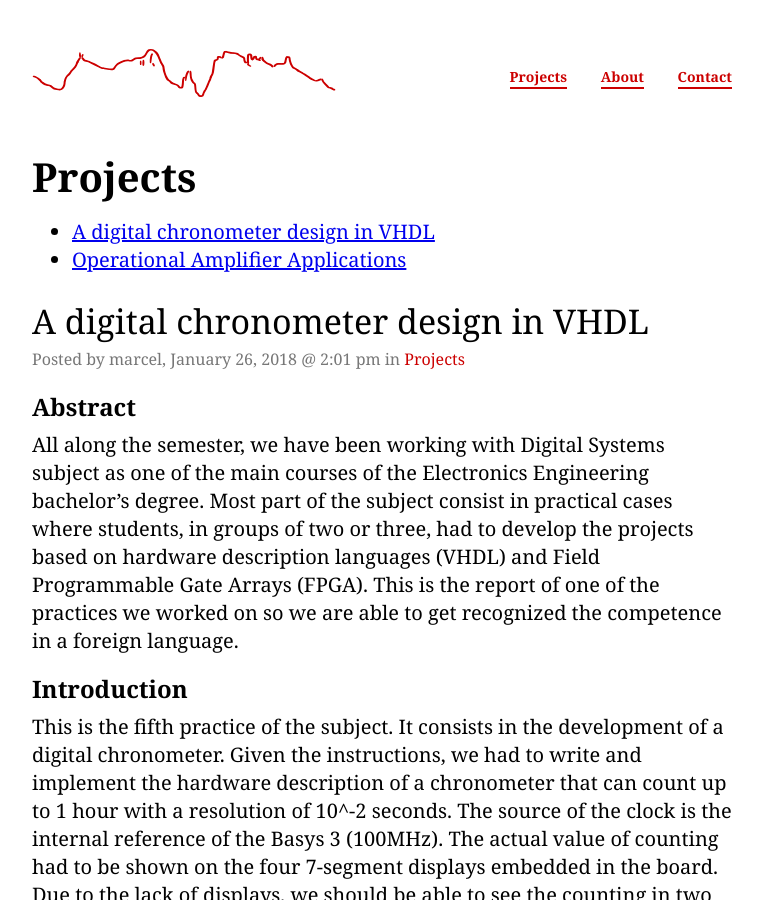
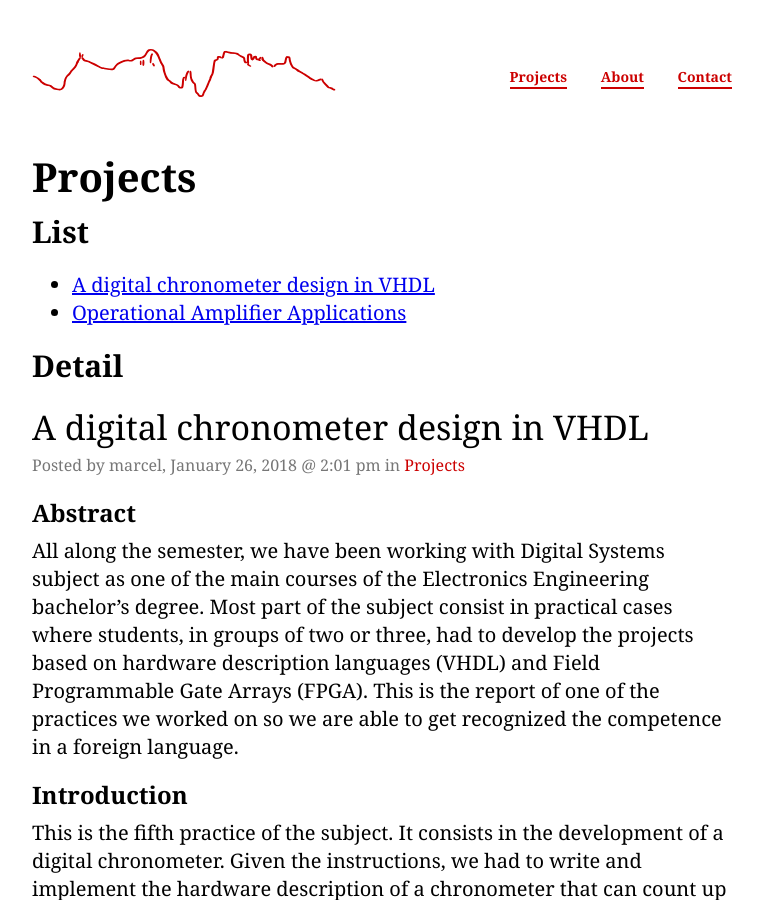
Before and after one commit to marcelcases/marcelcases.github.io, a Jekyll site: the page built from index.html, in a window 1280 px wide and 900 px high. Shown: the whole window, without its empty margins (258-1021 px from the left). Built offline with Jekyll 4.4.1, drawn with Linux system fonts in a browser that asks for light colours; comment, search, counter and statistics services are not loaded.

Commit message:
Update index.html

```diff
--- a/index.html
+++ b/index.html
@@ -4,6 +4,7 @@ title: "Projects"
 category: projects
 ---
 <h1> Projects </h1>
+<h2> List </h2>
 
 <ul>
   {% for post in site.posts %}
@@ -13,5 +14,5 @@ category: projects
   {% endfor %}
 </ul>
 
-
+<h2> Detail </h2>
 {% include category.html %}
```
